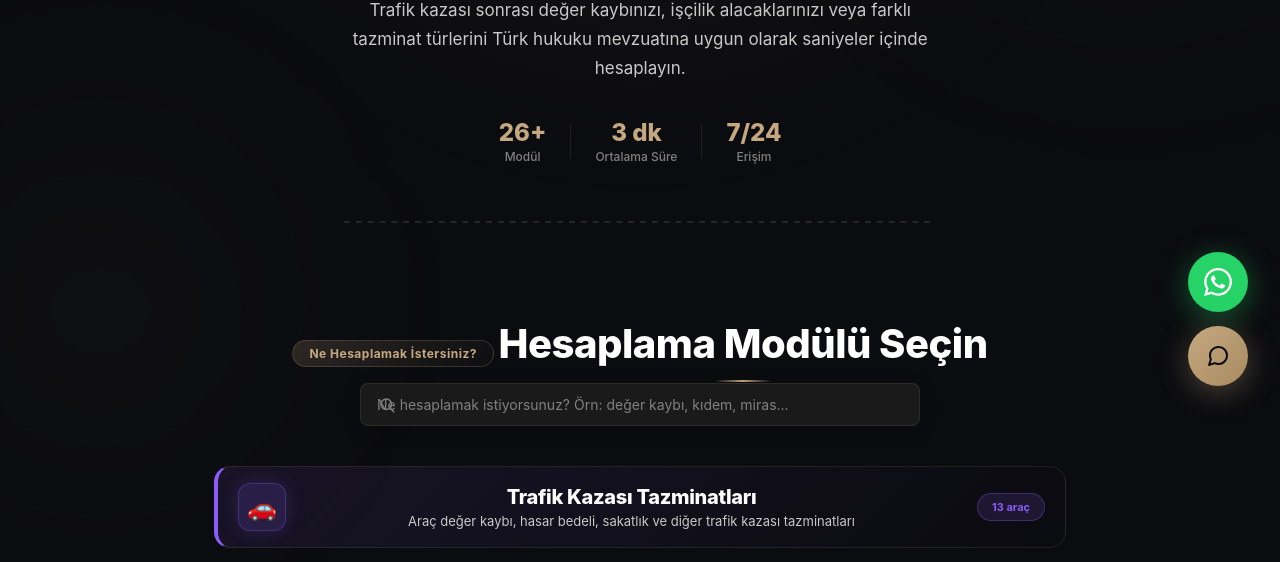
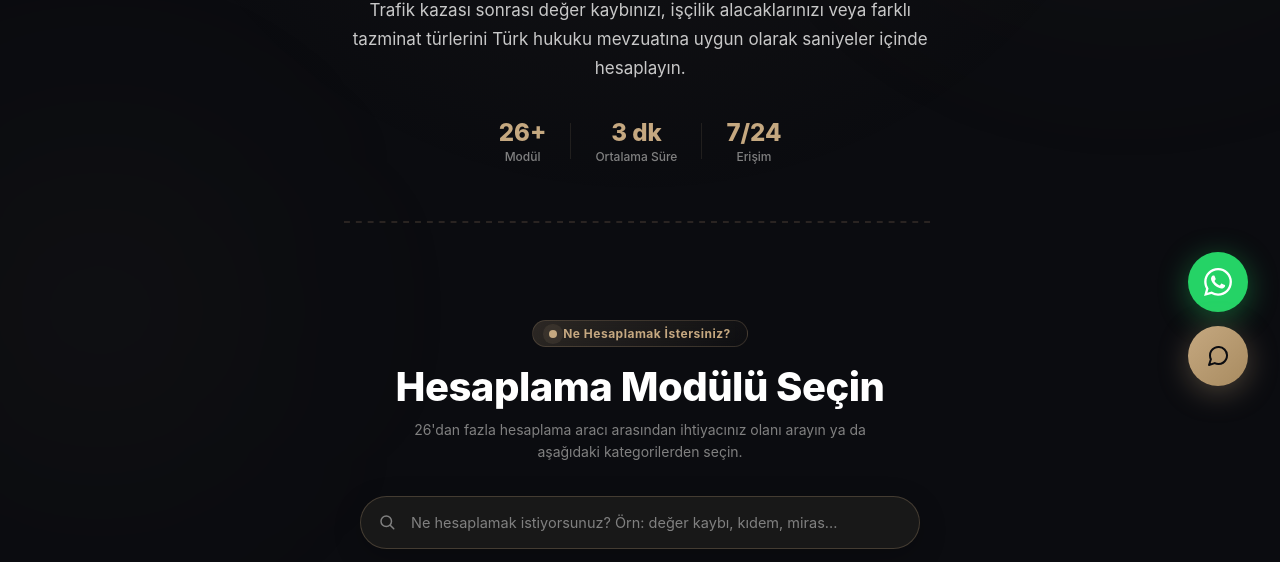
Before and after one commit to ahmetsaitgecit0404-boop/aserlost, a website: page index.html in a window 1280 px wide. Shown: the part 390-952 px from the top of the page. Drawn offline with nearby package versions, Linux system fonts and the light colour scheme.

Commit message:
Arama kutusundaki metin/ikon çakışmasını düzelt, bölüm girişini zenginleştir
Kök neden: input[type="text"] genel kuralı (0,1,1 özgüllük) ile
.module-search-input (0,1,0) çakışıyordu — attribute selector, tek class'tan
daha özgül olduğu için genel kural kazanıyor, ikonun solda bıraktığı 50px
boşluk yerine metin 16px'ten başlıyordu. Ekran görüntüsünde büyüteç ikonu
"Ne hesaplamak..." yazısının üzerine biniyordu. input.module-search-input
(element+class, aynı özgüllük ama dosyada sonra tanımlı) ile düzeltildi;
ikonun dikey ortalaması da position:absolute nedeniyle flex'ten
etkilenmiyordu, top:50%+transform ile ayrıca sabitlendi. DOM üzerinden
ölçülerek doğrulandı: ikon sağ kenarı 76px, metin başlangıcı 90px.

Önceki oturumda başlığın altına eklenen ince altın çizgi ekran
görüntüsünde bulanık bir leke gibi göründüğü için kaldırıldı — süs amaçlı
belirsiz bir öğe yerine, "Hesaplama Modülü Seçin" başlığına gerçek bir alt
yazı (26+ araç), rozet üzerine nabız noktası ve arama kutusuna daha
belirgin boşluk/gölge eklendi.

Ayrıca: hero altındaki süs amaçlı yol animasyonunu gizleyen medya sorgusu
640px'ten 900px'e çıkarıldı — bazı telefonlarda (iOS görüntü yakınlaştırma
vb.) mantıksal genişlik 640'ın üzerine çıkabiliyor ve animasyon
görünüyordu; bu ihtimale karşı savunma amaçlı genişletildi, kesin kök
neden yerinde doğrulanamadı.

Co-Authored-By: Claude Opus 5 <noreply@anthropic.com>

```diff
--- a/index.html
+++ b/index.html
@@ -178,8 +178,9 @@
     <!-- Module Cards -->
     <section class="modules-section" id="modules">
       <div class="section-inner">
-        <div class="section-badge">Ne Hesaplamak İstersiniz?</div>
+        <div class="section-badge"><span class="badge-dot"></span> Ne Hesaplamak İstersiniz?</div>
         <h2 class="section-title">Hesaplama Modülü Seçin</h2>
+        <p class="section-subtitle">26'dan fazla hesaplama aracı arasından ihtiyacınız olanı arayın ya da aşağıdaki kategorilerden seçin.</p>
         <div class="module-search-wrapper">
           <svg width="18" height="18" viewBox="0 0 24 24" fill="none" stroke="currentColor" stroke-width="2"><circle cx="11" cy="11" r="7"/><path d="M21 21l-4.35-4.35" stroke-linecap="round"/></svg>
           <input type="text" id="moduleSearchInput" class="module-search-input" placeholder="Ne hesaplamak istiyorsunuz? Örn: değer kaybı, kıdem, miras..." oninput="filterModules(this.value)"/>
--- a/style.css
+++ b/style.css
@@ -235,9 +235,8 @@ body {
 .section-inner { max-width: 900px; margin: 0 auto; padding: 0 24px; text-align: center; }
 .section-badge { display: inline-flex; align-items: center; gap: 6px; background: linear-gradient(135deg, var(--primary-glow), rgba(197,168,128,0.02)); border: 1px solid rgba(197,168,128,0.2); border-radius: 100px; padding: 5px 16px; font-size: 12px; font-weight: 700; color: var(--primary); letter-spacing: 0.5px; margin-bottom: 16px; backdrop-filter:blur(8px); }
 .section-badge-icon { font-size: 14px; }
-.section-title { font-size: clamp(28px,4vw,40px); font-weight: 800; color: var(--text-primary); letter-spacing: -0.5px; line-height: 1.2; position: relative; display: inline-block; padding-bottom: 14px; }
-/* Başlık altına ince altın çizgi — bölümler arası ritmi belirginleştirir */
-.section-title::after { content:''; position:absolute; left:50%; transform:translateX(-50%); bottom:0; width:56px; height:2px; border-radius:2px; background:linear-gradient(90deg, transparent, var(--primary), transparent); }
+.section-title { font-size: clamp(28px,4vw,40px); font-weight: 800; color: var(--text-primary); letter-spacing: -0.5px; line-height: 1.2; }
+.section-subtitle { max-width: 480px; margin: 14px auto 0; font-size: 14.5px; line-height: 1.6; color: var(--text-muted); }
 .section-title .gradient-text { background: linear-gradient(135deg, #E8D5B8 0%, #C5A880 40%, #A88B60 100%); -webkit-background-clip: text; -webkit-text-fill-color: transparent; background-clip: text; }
 
 /* ===================================================
@@ -1013,7 +1012,10 @@ a.contact-info-item:hover { color: var(--primary); }
   85% { opacity: 1; }
   100% { transform: translateX(940px); opacity: 0; }
 }
-@media (max-width: 640px) { .hero-road-anim { display: none; } }
+/* 900px: bazı telefonlarda (iOS "Görüntü Yakınlaştırma" açıkken vb.) mantıksal
+   genişlik 640px'in üzerine çıkabiliyor; süs amaçlı bu SVG'nin her telefonda
+   kesin gizlenmesi için sınır yükseltildi. */
+@media (max-width: 900px) { .hero-road-anim { display: none; } }
 @media (prefers-reduced-motion: reduce) { .hero-car { animation: none; opacity: 1; transform: translateX(460px); } }
 
 /* ===== BOT ROZET İKON ANİMASYONLARI (her testin kendine özgü hareketi) ===== */
@@ -1218,10 +1220,15 @@ a.contact-info-item:hover { color: var(--primary); }
 .modules-grid-inner { display: grid; grid-template-columns: repeat(auto-fill, minmax(280px, 1fr)); gap: 16px; }
 
 /* ===== MODULE SEARCH ===== */
-.module-search-wrapper { position: relative; max-width: 560px; margin: 0 auto 40px; display: flex; align-items: center; }
-.module-search-wrapper svg { position: absolute; left: 18px; color: var(--text-muted); pointer-events: none; transition: color 0.25s ease; }
-.module-search-input { width: 100%; padding: 15px 44px 15px 48px; background: var(--bg-card); border: 1px solid var(--border); border-radius: 50px; color: var(--text-primary); font-family: var(--font); font-size: 14px; outline: none; transition: all 0.25s cubic-bezier(0.22,1,0.36,1); box-shadow: 0 4px 20px rgba(0,0,0,0.15); }
-.module-search-input:focus { border-color: var(--primary); box-shadow: 0 4px 28px rgba(197,168,128,0.2), 0 0 0 3px rgba(197,168,128,0.12); }
+.module-search-wrapper { position: relative; max-width: 560px; margin: 28px auto 44px; display: flex; align-items: center; }
+.module-search-wrapper svg { position: absolute; left: 18px; top: 50%; transform: translateY(-50%); color: var(--text-muted); pointer-events: none; transition: color 0.25s ease; }
+/* input.module-search-input (element+class) kasıtlı: generic input[type="text"]
+   kuralı da element+attribute olduğu için aynı özgüllüğe sahip (0,1,1) — sadece
+   .module-search-input (0,1,0) yazınca o kural kazanıyor ve soldaki büyüteç
+   ikonunun üzerine metin biniyordu. */
+input.module-search-input { width: 100%; padding: 17px 46px 17px 50px; background: var(--bg-card); border: 1.5px solid var(--border-mid); border-radius: 50px; color: var(--text-primary); font-family: var(--font); font-size: 14.5px; outline: none; transition: all 0.25s cubic-bezier(0.22,1,0.36,1); box-shadow: 0 8px 28px rgba(0,0,0,0.22); }
+input.module-search-input:hover { border-color: rgba(197,168,128,0.4); }
+input.module-search-input:focus { border-color: var(--primary); box-shadow: 0 8px 32px rgba(197,168,128,0.22), 0 0 0 4px rgba(197,168,128,0.14); }
 .module-search-input:focus ~ svg { color: var(--primary); }
 .module-search-clear { position: absolute; right: 14px; width: 26px; height: 26px; display: flex; align-items: center; justify-content: center; background: var(--bg-elevated); border: 1px solid var(--border); border-radius: 50%; color: var(--text-muted); cursor: pointer; font-size: 12px; transition: all 0.2s ease; }
 .module-search-clear:hover { color: var(--primary); border-color: var(--primary); }
```
